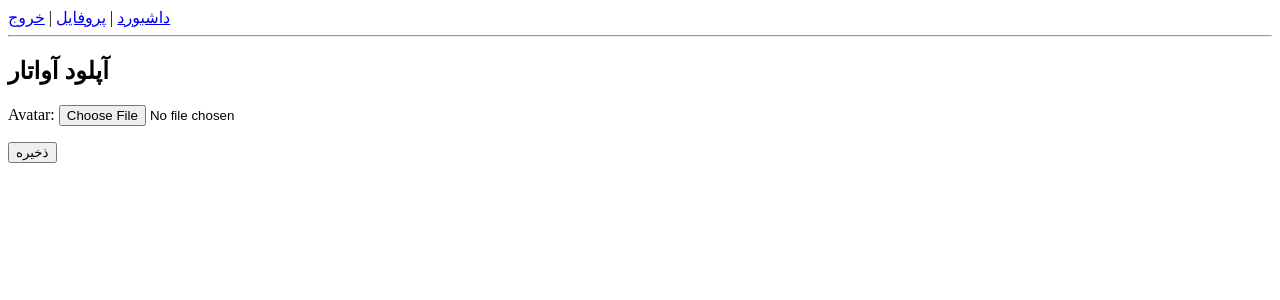
After one commit to arezookhalife/user_auth_project, a Django app: page /accounts/profile/avatar/ in a window 1280 px wide. The commit adds this page. Shown: the top 300 px of the page. Run offline with Django 5.2, Linux system fonts and the light colour scheme; a user stored in the database is signed in.

Commit message:
DAY4: add user avatar upload, validation, display and delete functionality

```diff
--- a/accounts/forms.py
+++ b/accounts/forms.py
@@ -62,3 +62,17 @@ class ProfileEditForm(forms.ModelForm):
             elif len(p1) < 8:
                 self.add_error("password1", "رمز عبور باید حداقل ۸ کاراکتر باشد.")
         return cleaned
+
+class AvatarUploadForm(forms.ModelForm):
+    class Meta:
+        model = User
+        fields = ["avatar"]
+
+    def clean_avatar(self):
+        avatar = self.cleaned_data.get("avatar")
+        if avatar:
+            if avatar.size > 2 * 1024 * 1024:
+                raise forms.ValidationError("حجم فایل باید کمتر از ۲ مگابایت باشد.")
+            if not avatar.content_type in ["image/jpeg", "image/png", "image/gif"]:
+                raise forms.ValidationError("فرمت فایل فقط باید JPEG یا PNG یا GIF باشد.")
+        return avatar
--- a/accounts/models.py
+++ b/accounts/models.py
@@ -39,6 +39,8 @@ class User(AbstractBaseUser, PermissionsMixin):
 
     address = models.TextField(blank=True)
 
+    avatar = models.ImageField(upload_to="avatars/", null=True, blank=True)
+
     is_active = models.BooleanField(default=True)
     is_staff = models.BooleanField(default=False)
 
--- a/accounts/urls.py
+++ b/accounts/urls.py
@@ -11,4 +11,6 @@ urlpatterns = [
     path("dashboard/", views.dashboard_view, name="dashboard"),
     path("profile/", views.profile_view, name="profile"),
     path("profile/edit/", views.edit_profile_view, name="edit_profile"),
+    path("profile/avatar/", views.upload_avatar_view, name="upload_avatar"),
+    path("profile/avatar/delete/", views.delete_avatar_view, name="delete_avatar"),
 ]
--- a/accounts/views.py
+++ b/accounts/views.py
@@ -1,7 +1,7 @@
 from django.shortcuts import render, redirect
 from django.contrib import messages
 from django.contrib.auth import authenticate, login, logout, get_user_model
-from .forms import RegistrationForm, LoginForm, ProfileEditForm
+from .forms import RegistrationForm, LoginForm, ProfileEditForm, AvatarUploadForm
 from .models import Role
 from django.contrib.auth.decorators import login_required
 from django.contrib.auth import update_session_auth_hash
@@ -83,7 +83,7 @@ def edit_profile_view(request):
             if form.cleaned_data.get("password1"):
                 user.set_password(form.cleaned_data["password1"])
             user.save()
-            update_session_auth_hash(request, user)  # خروج کاربر بعد از تغییر رمز جلوگیری شود
+            update_session_auth_hash(request, user)
             messages.success(request, "پروفایل با موفقیت ویرایش شد.")
             return redirect("accounts:profile")
     else:
@@ -92,3 +92,22 @@ def edit_profile_view(request):
 
 def accounts_home(request):
     return render(request, "accounts/home.html")
+
+
+@login_required
+def upload_avatar_view(request):
+    if request.method == "POST":
+        form = AvatarUploadForm(request.POST, request.FILES, instance=request.user)
+        if form.is_valid():
+            form.save()
+            return redirect("accounts:profile")
+    else:
+        form = AvatarUploadForm(instance=request.user)
+    return render(request, "accounts/upload_avatar.html", {"form": form})
+
+
+@login_required
+def delete_avatar_view(request):
+    if request.user.avatar:
+        request.user.avatar.delete(save=True)
+    return redirect("accounts:profile")
--- /dev/null
+++ b/templates/accounts/upload_avatar.html
@@ -0,0 +1,12 @@
+{% extends "base.html" %}
+
+{% block title %}آپلود آواتار{% endblock %}
+
+{% block content %}
+<h2>آپلود آواتار</h2>
+<form method="post" enctype="multipart/form-data">
+  {% csrf_token %}
+  {{ form.as_p }}
+  <button type="submit">ذخیره</button>
+</form>
+{% endblock %}
--- a/user_auth_project/settings.py
+++ b/user_auth_project/settings.py
@@ -10,6 +10,7 @@ For the full list of settings and their values, see
 https://docs.djangoproject.com/en/5.2/ref/settings/
 """
 
+import os
 from pathlib import Path
 
 # Build paths inside the project like this: BASE_DIR / 'subdir'.
@@ -133,3 +134,6 @@ PASSWORD_HASHERS = [
     "django.contrib.auth.hashers.BCryptSHA256PasswordHasher",
     "django.contrib.auth.hashers.ScryptPasswordHasher",
 ]
+
+MEDIA_URL = "/media/"
+MEDIA_ROOT = BASE_DIR / "media"
--- a/user_auth_project/urls.py
+++ b/user_auth_project/urls.py
@@ -16,8 +16,13 @@ Including another URLconf
 """
 from django.contrib import admin
 from django.urls import path, include
+from django.conf import settings
+from django.conf.urls.static import static
 
 urlpatterns = [
     path('admin/', admin.site.urls),
     path("accounts/", include("accounts.urls")),
 ]
+
+if settings.DEBUG:
+    urlpatterns += static(settings.MEDIA_URL, document_root=settings.MEDIA_ROOT)
```
Also changed, not shown: templates/accounts/profile.html (+12 -0 lines), accounts/migrations/0002_user_avatar_alter_user_last_login.py (added), db.sqlite3, media/avatars/download.jpg (added), media/avatars/output_6.jpg (added).
